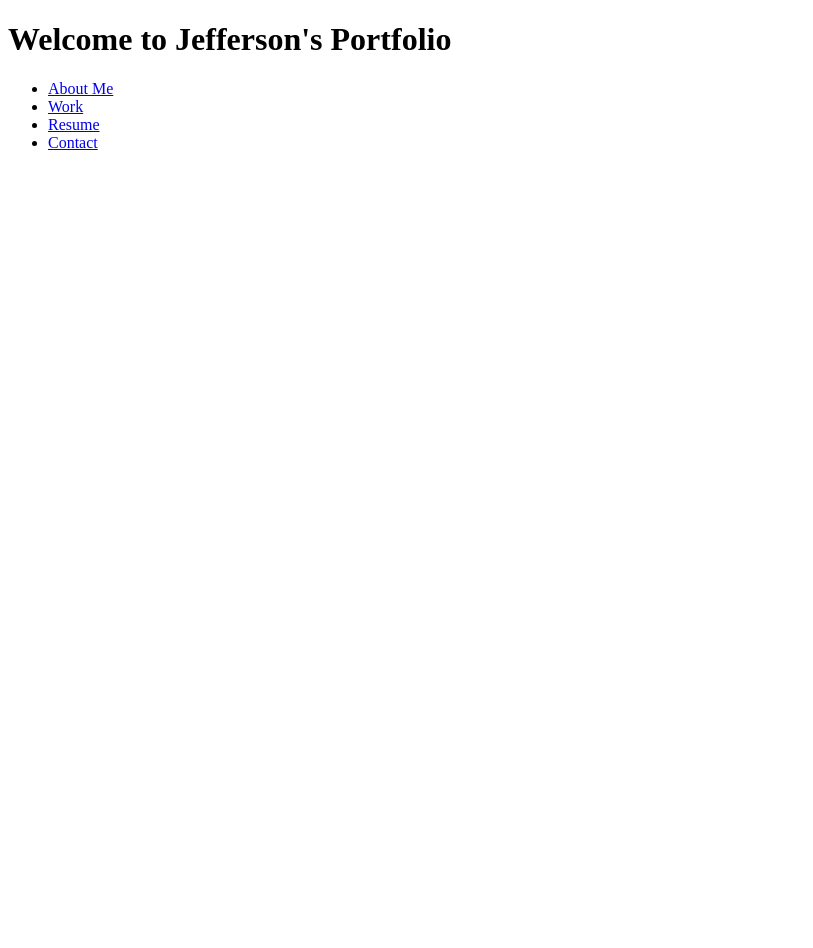
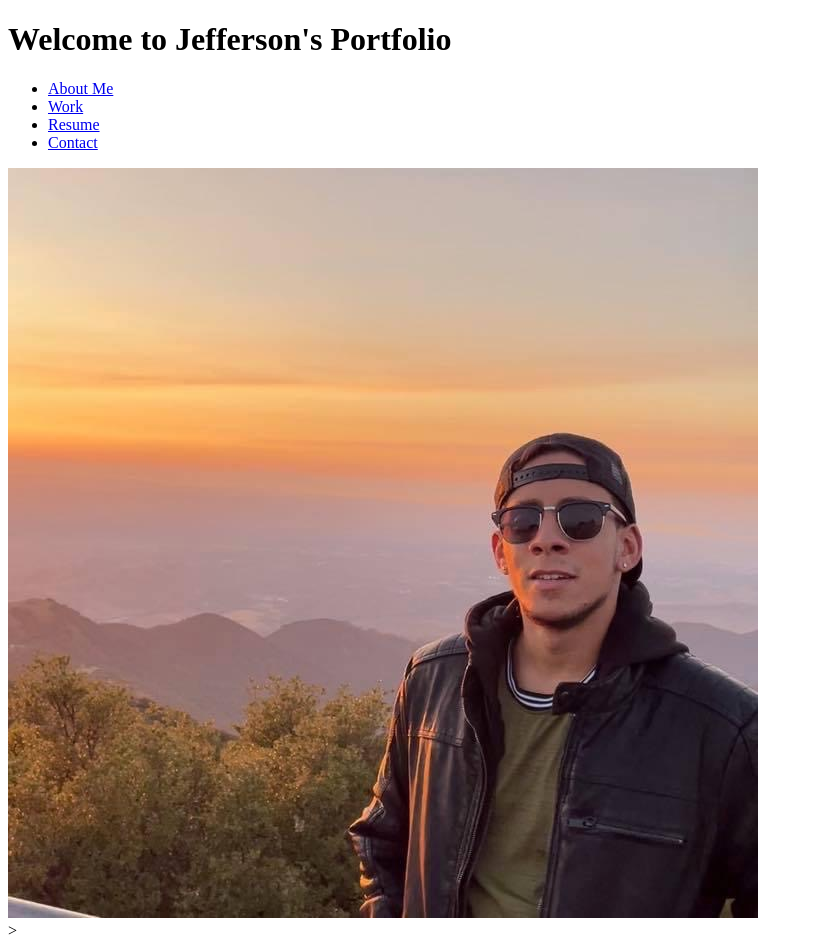
Before and after one commit to JeffersonB1/my-portfolio, a plain HTML site: page index.html in a window 1280 px wide. Shown: the whole page, without its empty margins (0-813 px from the left). Before the commit the page ends 800 px from the top, so only its background shows below. Drawn offline with Linux system fonts and the light colour scheme.

Commit message:
Added profile picture

```diff
--- a/index.html
+++ b/index.html
@@ -10,6 +10,7 @@
     <body>
         <header>
             <h1>Welcome to Jefferson's Portfolio</h1>
+            <!--Navigation Links-->
             <nav>
                 <ul>
                     <li>
@@ -28,5 +29,12 @@
             </nav>
 
         </header>
+        <!--About-Me-Section-->
+        <section>
+            <div>
+            <img src="./assets/images/profile-picture.JPG" alt="me in Monte Diablo Colorado">
+            </div>>
+
+        </section>
     </body>
 </html>
```
Also changed, not shown: assets/images/profile-picture.JPG (added).
